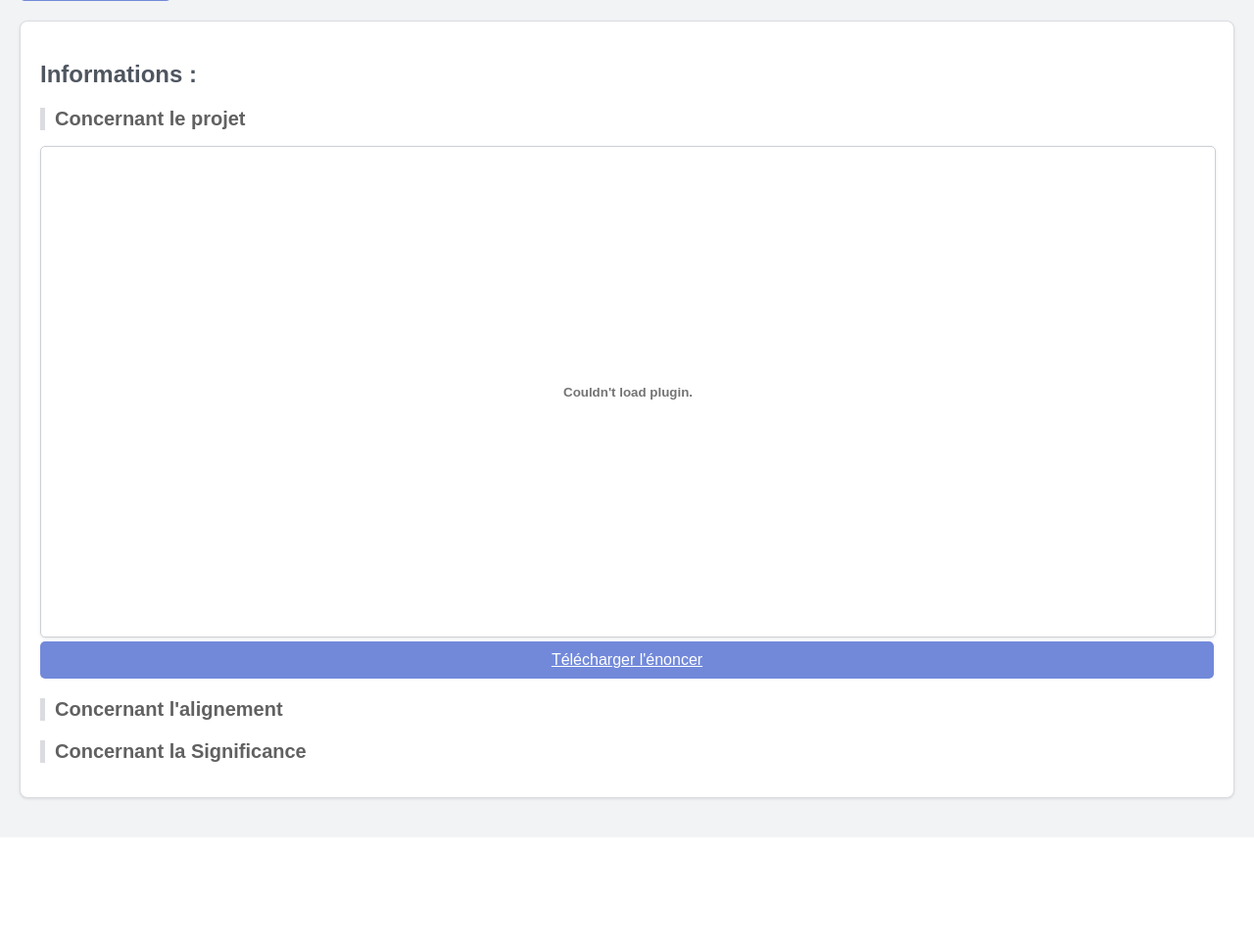
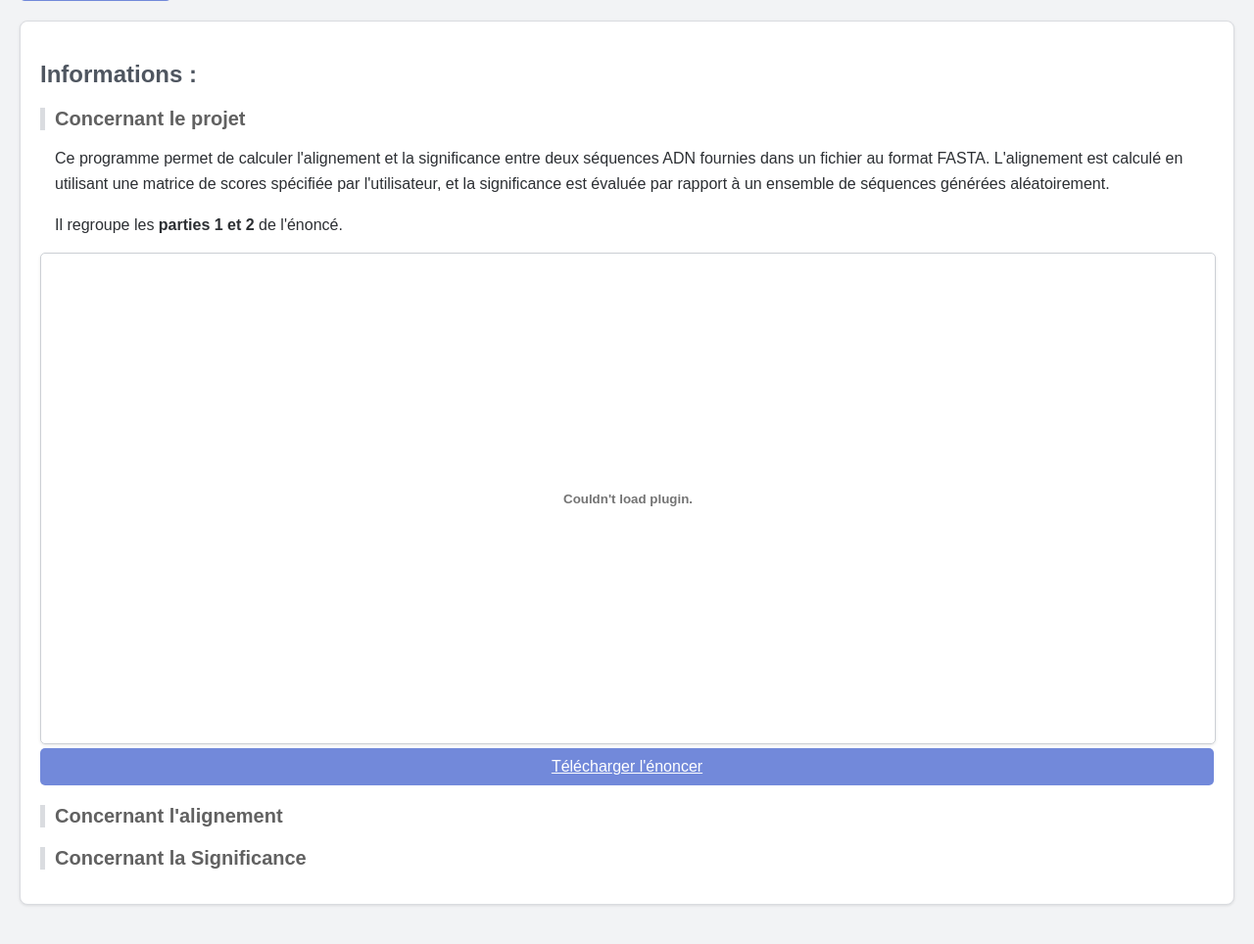
Before and after one commit to val9212/Projet_TW, a Django app: page / in a window 1280 px wide. Shown: the part 846-1810 px from the top of the page at 98% size. Before the commit the page ends 1701 px from the top, so only its background shows below. Run offline with Django 4.2, Linux system fonts and the light colour scheme.

Commit message:
Add favicon, remove minimal score field, editing CSS

```diff
--- a/myproject/alignment_app/forms.py
+++ b/myproject/alignment_app/forms.py
@@ -15,7 +15,6 @@
 
     significance = forms.BooleanField(required=False, initial=False, label="Activer Significance")
     length = forms.IntegerField(required=False, initial=50, label="Longueur d'alignement")
-    minimal_score = forms.IntegerField(required=False, initial=0, label="Score minimal")
     random_size = forms.IntegerField(required=False, initial=100, label="Nombre de séquences aléatoires")
 
     def clean(self):
--- a/myproject/alignment_app/static/style/style.css
+++ b/myproject/alignment_app/static/style/style.css
@@ -45,6 +45,11 @@
     font-size: 16px;
     line-height: 1.6;
     color: #2c2f33;
+}
+
+div.data p {
+    padding-left: 15px;
+    padding-right: 15px;
 }
 
 /* Séquences */
--- a/myproject/alignment_app/templates/alignment_form.html
+++ b/myproject/alignment_app/templates/alignment_form.html
@@ -3,6 +3,7 @@
 <head>
     <meta charset="UTF-8">
     <title>Formulaire d'Alignement</title>
+    <link rel="icon" type="image/vnd.icon" href="/static/icon/favicon.png">
     <link rel="stylesheet" href="/static/style/style.css">
 </head>
 <body>
@@ -60,10 +61,6 @@
 
             <div id="significance-params" style="display: none;">
                 <div class="form-group">
-                    <label for="minimal_score">Score minimal :</label>
-                    <input type="number" id="minimal_score" name="minimal_score" value="{{ form.minimal_score.value }}">
-                </div>
-                <div class="form-group">
                     <label for="random_size">Nombre de séquences aléatoires :</label>
                     <input type="number" id="random_size" name="random_size" value="{{ form.random_size.value }}">
                 </div>
@@ -91,8 +88,9 @@
         <h2>Informations :</h2>
         <h3>Concernant le projet</h3>
             <p>
-
+                Ce programme permet de calculer l'alignement et la significance entre deux séquences ADN fournies dans un fichier au format FASTA. L'alignement est calculé en utilisant une matrice de scores spécifiée par l'utilisateur, et la significance est évaluée par rapport à un ensemble de séquences générées aléatoirement.
             </p>
+        <p>Il regroupe les <strong>parties 1 et 2</strong> de l'énoncé.</p>
 
             <embed src="../static/pdfs/Alignements.pdf" type="application/pdf">
              <a href="../static/pdfs/Alignements.pdf" class="download-button" download>Télécharger l'énoncer</a>
--- a/myproject/alignment_app/templates/result.html
+++ b/myproject/alignment_app/templates/result.html
@@ -3,6 +3,7 @@
 <head>
     <meta charset="UTF-8">
     <title>Alignment and Significance Results</title>
+    <link rel="icon" type="image/vnd.icon" href="/static/icon/favicon.png">
     <link rel="stylesheet" href="/static/style/style.css">
 </head>
 <body>
@@ -39,7 +40,7 @@
         <h2>Significance Results</h2>
         <p><strong>Score:</strong> {{ significance_result.score }}</p>
         <p><strong>Pourcentage score:</strong> {{ significance_result.pourcentage }}%</p>
-        <p><strong>Significance Values:</strong></p>
+        <p><strong>Valeurs significatives:</strong></p>
         <img src="{{ significance_result.filename }}" alt="Graphique de distribution des scores">
     </div>
 </body>
--- a/myproject/alignment_app/views.py
+++ b/myproject/alignment_app/views.py
@@ -31,7 +31,6 @@
             align = form.cleaned_data['align']
             significance = form.cleaned_data['significance']
             length = form.cleaned_data['length']
-            minimal = form.cleaned_data['minimal_score']
             random_size = form.cleaned_data['random_size']
 
             # Charger les séquences à partir du contenu du fichier FASTA
@@ -57,7 +56,7 @@
                     'score': align_result['score'],
                 }
 
-                significance_result = Significance.DisplayDist(data[0], data[1], minimal, random_size, cost, length)
+                significance_result = Significance.DisplayDist(data[0], data[1], 0, random_size, cost, length)
 
                 context_significance = {
                     'filename': significance_result['filename'],
@@ -92,7 +91,7 @@
 
             # Calculer la significance
             if significance:
-                significance_result = Significance.DisplayDist(data[0], data[1], minimal, random_size, cost, length)
+                significance_result = Significance.DisplayDist(data[0], data[1], 0, random_size, cost, length)
 
                 context_significance = {
                     'filename': significance_result['filename'],
```
Also changed, not shown: myproject/alignment_app/static/icon/favicon.png (added).
